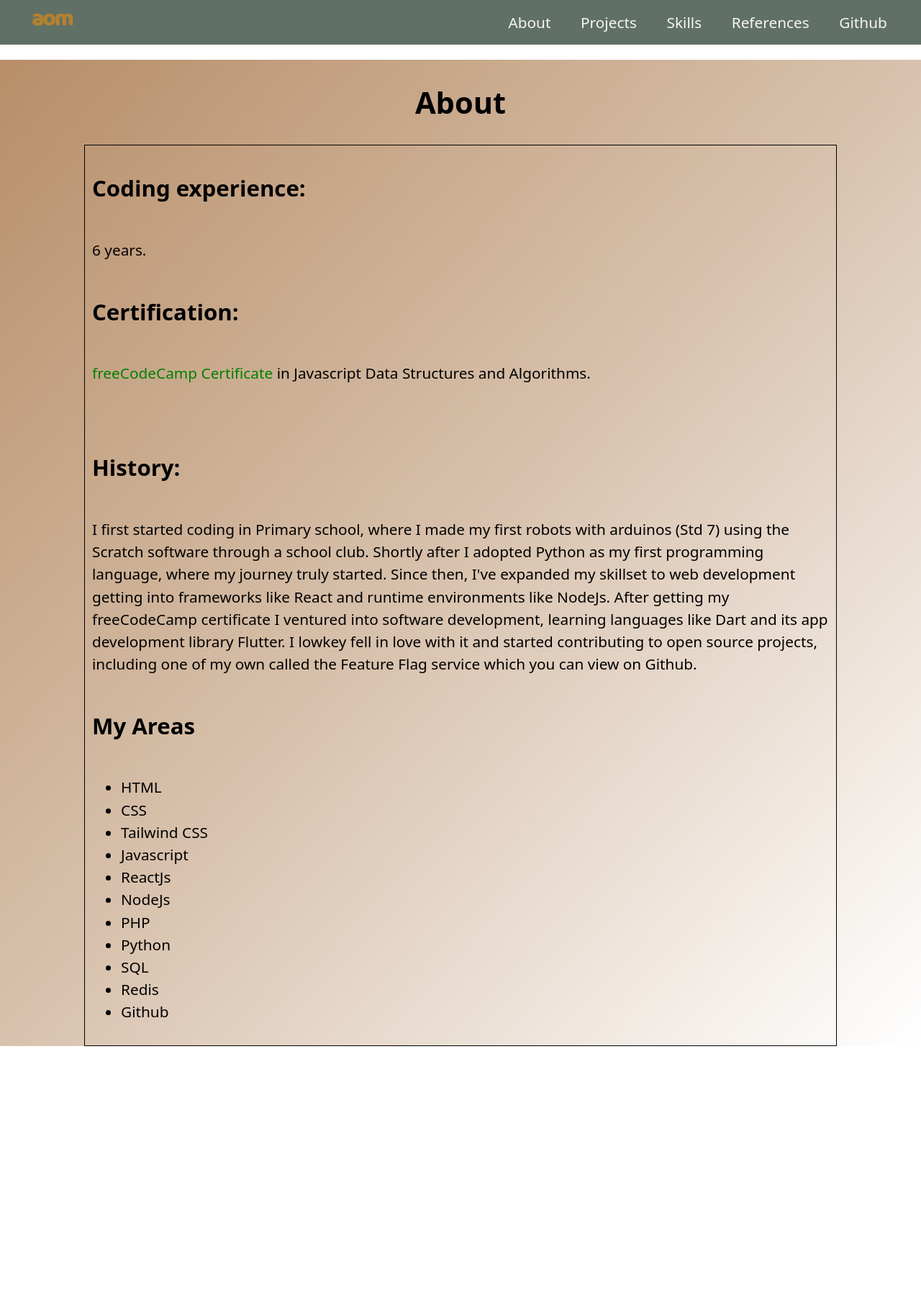
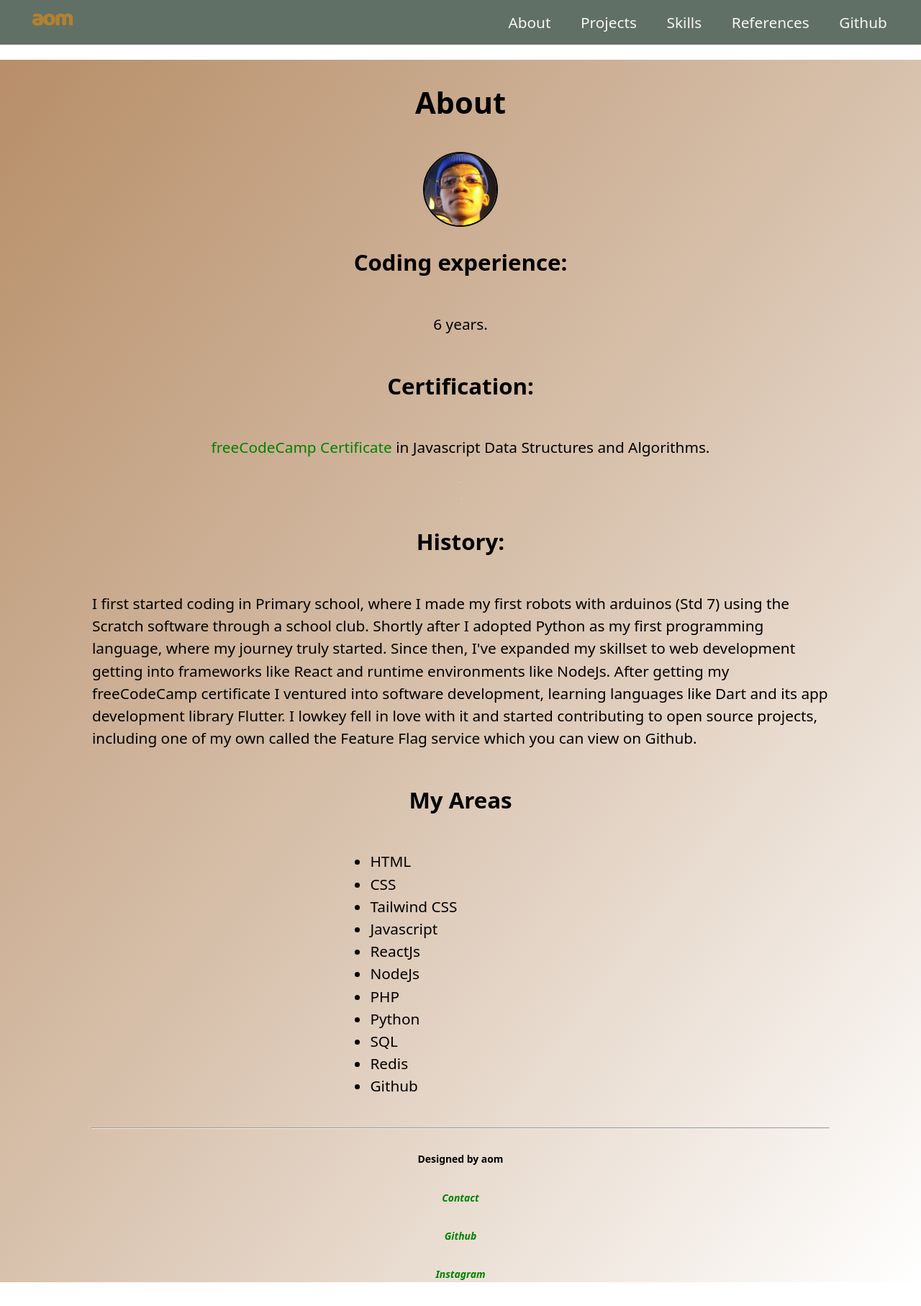
Before and after one commit to obzero-chillin/myPortfolioWebsite, a React (Vite) app: page /about in a window 1280 px wide. Shown: the whole page at 72% size. Before the commit the page ends 1453 px from the top, so only its background shows below. Built offline with nearby package versions, Linux system fonts and the light colour scheme.

Commit message:
finished

```diff
--- a/src/App.css
+++ b/src/App.css
@@ -76,3 +76,11 @@ a{
   text-decoration: none;
   color:whitesmoke;
 }
+
+#footerHr{
+  width:80%;
+}
+
+.footera{
+  color:green;
+}
--- a/src/App.jsx
+++ b/src/App.jsx
@@ -10,7 +10,7 @@ import References from './components/references'
 import About from './components/about'
 import Contact from './components/contact'
 import { RiMenu5Fill } from "react-icons/ri";
-
+import ScrollManager from './ScrollManager'
 
 
 
@@ -57,10 +57,11 @@ function App() {
 
 
       <Router>
+      <ScrollManager />
       <header id="myHeader">
         <div id='headerCont'>
           <div id='navsec1'>
-            <RiMenu5Fill size={30} id='burger' role='button' onClick={()=>{
+            <RiMenu5Fill size={30} color='white' id='burger' role='button' onClick={()=>{
                document.querySelector('#navCont').classList.toggle('open')
             }}/>
             <Link to='/'>
@@ -144,6 +145,15 @@ function App() {
 
       </Router>
 
+      <footer></footer>
+      <hr id="footerHr"></hr>
+      <h6>Designed by aom</h6>
+      <h6><em><a className='footera' href='/contact'>Contact</a></em></h6>
+      <h6><em><a className='footera'>Github</a></em></h6>
+      <h6><em><a className='footera'>Instagram</a></em></h6>
+
+
+
     </>
   )
 }
--- /dev/null
+++ b/src/ScrollManager.jsx
@@ -0,0 +1,21 @@
+import { useEffect } from 'react';
+import { useLocation } from 'react-router-dom';
+
+const ScrollManager = () => {
+  const { pathname, hash } = useLocation();
+
+  useEffect(() => {
+    if (hash) {
+      const el = document.querySelector(hash);
+      if (el) {
+        el.scrollIntoView({ behavior: 'smooth' });
+      }
+    } else {
+      window.scrollTo({ top: 0, behavior: 'smooth' });
+    }
+  }, [pathname, hash]);
+
+  return null;
+};
+
+export default ScrollManager;
--- a/src/components/about.jsx
+++ b/src/components/about.jsx
@@ -1,11 +1,49 @@
 import React from 'react'
 import './css/about.css'
+import { useEffect } from 'react'
+import pfp from '../assets/pfp.png'
 
 const About = () => {
+  useEffect(() => {
+    const liners = document.querySelectorAll('.liner');
+
+    liners.forEach(l => {
+      l.offsetHeight; // forces reflow, yes it's ugly
+      l.classList.add('aboutOpen');
+    });
+  setTimeout(() => {
+    document.querySelector('#animCont').style.backgroundColor = 'transparent';
+    document.querySelector('#about').style.opacity = '1';
+
+
+    liners.forEach(l => {
+      l.offsetHeight; // forces reflow, yes it's ugly
+      l.classList.remove('aboutOpen');
+    });
+
+
+  }, 3500);
+  setTimeout(() => {
+    document.querySelector('#animCont').style.display = 'none';
+  }, 5000);
+}, []);
+
+
   return (
+    <>
+      <div id='animCont'>
+        <div className='liner'></div>
+        <div className='liner'></div>
+        <div className='liner'></div>
+        <div className='liner'></div>
+        <div className='liner'></div>
+      </div>
     <div id='about'>
         <h1>About</h1>
         <div id='aboutDesc'>
+        <div id="profImgCont">
+          <img src={pfp} id='profilepic'></img>
+        </div>
 
         <h2>Coding experience:</h2>
         <p>6 years.</p>
@@ -47,6 +85,7 @@ const About = () => {
 
         </div>
     </div>
+    </>
   )
 }
 
--- a/src/components/css/about.css
+++ b/src/components/css/about.css
@@ -6,16 +6,18 @@
     flex-direction: column;
     align-items: center;
     min-height:100vh;
+    opacity:0;
 }
 
 #aboutDesc{
-    border:1px solid black;
     text-align: left;
     width:80%;
     padding:10px;
 
     display: flex;
     flex-direction: column;
+    justify-content: center;
+    align-items: center;
 }
 
 #ulCont{
@@ -30,3 +32,68 @@
 #fcc{
     color:green;
 }
+
+#profImgCont{
+    min-width:100px;
+    width:2em;
+    max-width:300px;
+    background-size: cover;
+    aspect-ratio: 1;
+    border-radius: 50%;
+    border:2px solid black;
+    overflow: hidden;
+    display: flex;
+    flex-direction: column;
+    align-items: center;
+    justify-content: center;
+}
+
+#profilepic{
+    height:100%;
+    width:100%;
+    object-fit: contain;
+}
+
+
+#animCont{
+    position: fixed;
+    top:4rem;
+    z-index: 9999990;
+    background-color: rgb(183, 98, 59);
+    width:100%;
+    height:100vh;
+    display:flex;
+    justify-content: space-between;
+
+    overflow: hidden;
+
+}
+
+.liner{
+    margin-right:0;
+    padding-right:0;
+    width:5px;
+    height:0%;
+
+    background-color: hsl(141, 22%, 18%);
+
+    transition: height 1.0s ease,
+    padding-right 1.0s ease 1.2s,
+    margin-right 1.0s ease 1.2s;
+
+    backdrop-filter: blur(500px);
+
+
+
+}
+.liner:nth-last-of-type(even){
+
+    align-self: flex-end;
+}
+
+.liner.aboutOpen{
+    height:100%;
+    margin-right: -26%;
+    padding-right: 26%;
+
+}
--- a/src/components/css/home.css
+++ b/src/components/css/home.css
@@ -11,19 +11,21 @@
     margin: 0;
     padding: 0;
     height: 100vh;
-    overflow: hidden;
     position: relative;
 }
 
 #hero{
+    translate: 0px 150px;
+    opacity:0;
+    transition:
+        translate 1.0s cubic-bezier(0.075, 0.82, 0.165, 1),
+        opacity 1.0s cubic-bezier(0.075, 0.82, 0.165, 1);
+    transition-delay: 0.8s;
     width:50%;
     position: absolute;
     width:100%;
     height:100%;
     top:0%;
-
-
-
     display:flex;
     flex-direction: row;
     flex-wrap: wrap;
@@ -34,6 +36,14 @@
 
     color:var(--text);
 }
+
+#hero.loaded{
+    translate:0px 0px;
+    opacity:1;
+
+}
+
+
 #heroItemsCont{
     text-align: left;
     margin-left: 40%;
@@ -84,3 +94,9 @@
 #heroItemsCont>p{
     margin-bottom: 60px;
 }
+
+@media (width<1200px){
+    #heroh1{
+        margin:3em 0em 0em 0em;
+    }
+}
--- a/src/components/css/skills.css
+++ b/src/components/css/skills.css
@@ -6,10 +6,11 @@
     flex-direction: column;
     align-items: center;
     padding-top:4rem;
+    z-index: 99999 !important;
 }
 
 .s_icon{
-    font-size:50px;
+    font-size:1rem;
     margin:30px;
 }
 
@@ -22,11 +23,21 @@
     gap:30px;
     align-items: center;
     justify-content:space-around ;
+    perspective: 1000px;
 
 }
+
 
 .skillItem{
     border-radius: var(--corner);
     background-color: var(--skillBackground);
     border:2px solid rgba(255, 228, 196, 0);
+    transition:transform 2.0s cubic-bezier(0.165, 0.84, 0.44, 1);
+    transform-style: preserve-3d;
+    will-change: transform;
+
 }
+.skillItem:hover{
+    transform:rotateY(350deg);
+
+}
--- a/src/components/home.jsx
+++ b/src/components/home.jsx
@@ -7,6 +7,10 @@ const Home = () => {
   const contRef = useRef(null);
 
   useEffect(() => {
+    document.getElementById("hero").classList.add("loaded");
+
+
+
     const img = imgRef.current;
     const cont = contRef.current;
     if (!img || !cont) return;
@@ -23,14 +27,17 @@ const Home = () => {
       img.style.transform = `scale(${scale})`;
 
       // grow container downward
-      cont.style.height = `calc(100vh + ${progress * maxExtraHeight}px)`;
+      if(window.innerWidth<425){
+        cont.style.height = `calc(100vh + ${progress * maxExtraHeight}px)`;
+
+      }
     }
 
     window.addEventListener("scroll", handleScroll);
     handleScroll();
 
     return () => window.removeEventListener("scroll", handleScroll);
-  }, []);
+  });
 
   return (
     <header id="homeCont" ref={contRef}>
--- a/src/index.css
+++ b/src/index.css
@@ -44,7 +44,8 @@ body{
   bottom:0%;
   height:82vh;
   width:20%;
-  background-color: hsl(141,21.74%,18.04%) !important;
+  background-color: hsl(141, 22%, 18%)!important;
+  backdrop-filter: blur(50px) !important;
   padding: 1em;
   display:flex;
   flex-wrap: wrap;
@@ -120,9 +121,16 @@ body{
   .s_icon{
     font-size: 20px;
   }
-
+  #homeCont{
+    margin-top:6rem;
+  }
 
 
 
 
   }
+@media (screen<460px){
+  #heroh1{
+    margin-top:100rem !important;
+  }
+}
```
Also changed, not shown: src/assets/pfp.png (added).
